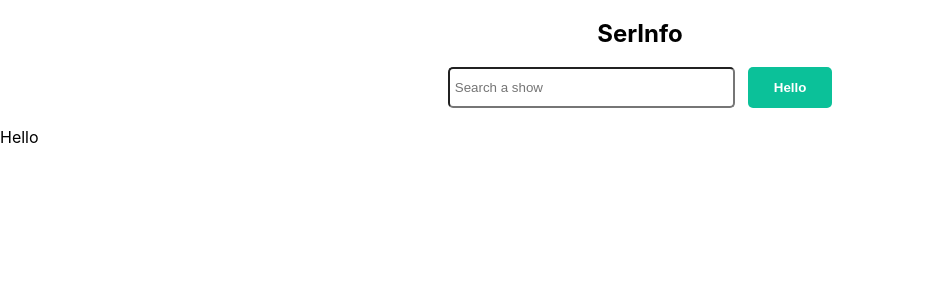
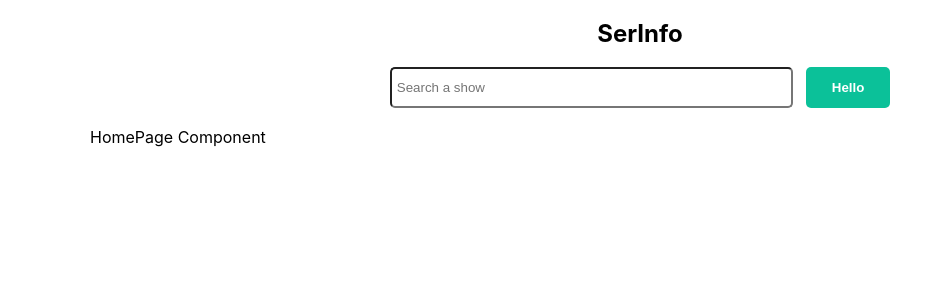
Before and after one commit to Kennycoder971/serinfo, a Next.js app: page / in a window 1280 px wide. Shown: the top 300 px of the page, without its empty margins (0-952 px from the left). Built offline with nearby package versions, Linux system fonts and the light colour scheme.

Commit message:
Container and serie context

```diff
--- a/pages/_app.js
+++ b/pages/_app.js
@@ -1,12 +1,12 @@
 import "../styles/globals.css";
 import NavBar from "../ui/component/Navbar/Navbar";
-
+import Container from "../ui/component/Container/Container";
 function MyApp({ Component, pageProps }) {
   return (
-    <>
+    <Container>
       <NavBar />
       <Component {...pageProps} />
-    </>
+    </Container>
   );
 }
 
--- a/pages/index.js
+++ b/pages/index.js
@@ -1,3 +1,5 @@
+import HomePage from "../ui/page/HomePage/HomePage";
+
 export default function Home() {
-  return <main>Hello</main>;
+  return <HomePage />;
 }
--- /dev/null
+++ b/ui/component/Container/Container.js
@@ -0,0 +1,7 @@
+import styles from "./Container.module.scss";
+
+const Container = ({ children }) => (
+  <div className={styles.Container}>{children}</div>
+);
+
+export default Container;
--- /dev/null
+++ b/ui/component/Container/Container.module.scss
@@ -0,0 +1,5 @@
+.Container {
+    margin: 0 auto;
+    max-width: 1100px;
+    width: 90%;
+}
--- a/ui/component/Navbar/Navbar.module.scss
+++ b/ui/component/Navbar/Navbar.module.scss
@@ -32,7 +32,7 @@
 
     form {
         max-width:500px;
-        width: 30%;
+        width: 80%;
         margin: 0 auto;
         display: flex;
 
--- /dev/null
+++ b/ui/page/HomePage/HomePage.js
@@ -0,0 +1,15 @@
+import React from 'react';
+import PropTypes from 'prop-types';
+import styles from './HomePage.module.scss';
+
+const HomePage = () => (
+  <div className={styles.HomePage}>
+    HomePage Component
+  </div>
+);
+
+HomePage.propTypes = {};
+
+HomePage.defaultProps = {};
+
+export default HomePage;
--- /dev/null
+++ b/ui/page/HomePage/HomePage.module.scss
@@ -0,0 +1 @@
+.HomePage {}
```
Also changed, not shown: generate-react-cli.json (+7 -0 lines), store/serie-context.js (added, +13 -0 lines).
